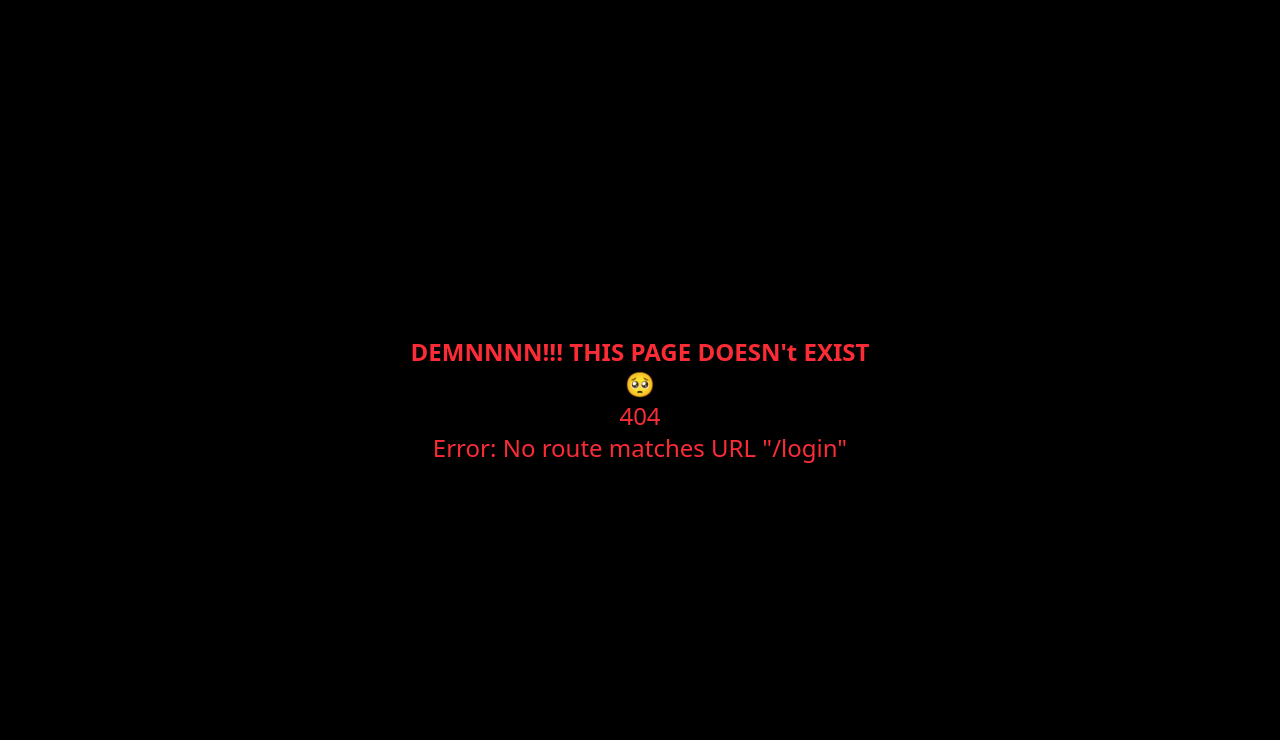
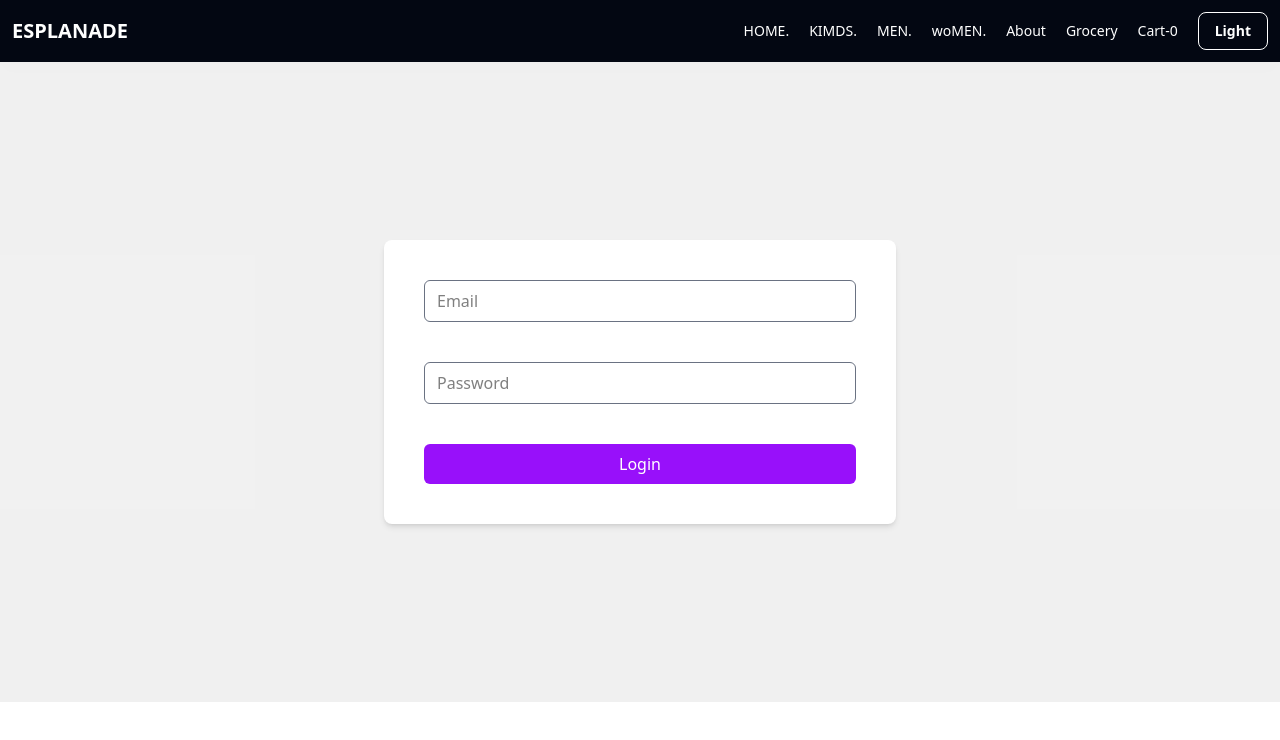
Before and after one commit to Md-Rashid-Imran/Ecomm, a React (Vite) app: page /login in a window 1280 px wide. Before the commit this address had no page. Shown: the top 740 px of the page. Built offline with nearby package versions, Linux system fonts and the light colour scheme.

Commit message:
FINAL COMMIT HOMECOMING

```diff
--- a/index.html
+++ b/index.html
@@ -2,9 +2,9 @@
 <html lang="en">
   <head>
     <meta charset="UTF-8" />
-    <link rel="icon" type="image/svg+xml" href="/vite.svg" />
+    <link rel="icon" type="image/svg+xml" href="https://png.pngtree.com/template/20190927/ourmid/pngtree-initials-letter-e-logo-vector-circle-template-image_310502.jpg" />
     <meta name="viewport" content="width=device-width, initial-scale=1.0" />
-    <title>Nigga Auction</title>
+    <title>Esplanade</title>
   </head>
   <body>
     <div id="root"></div>
--- a/package.json
+++ b/package.json
@@ -16,7 +16,8 @@
     "react": "^19.0.0",
     "react-dom": "^19.0.0",
     "react-redux": "^9.2.0",
-    "react-router-dom": "^7.2.0"
+    "react-router-dom": "^7.2.0",
+    "zod": "^3.24.2"
   },
   "devDependencies": {
     "@eslint/js": "^9.20.0",
--- /dev/null
+++ b/src/components/Login.jsx
@@ -0,0 +1,49 @@
+import { useState } from "react"
+import { z } from "zod";
+
+const loginSchema = z.object({
+    email: z.string().email('Invalid email address'),
+    password: z.string().min(6, "Password must be atleast 6 characters")
+});
+
+const Login = () => {
+    const [error, setError] = useState({});
+    const [formData, setFormData] = useState({
+        email: "",
+        password: ""
+    }); //For multiple inputs we dont have to create multiple state variables instaed we can pass an object {}(which is key-value pairs) in one state variable possibly named formData
+    //const [email, setEmail] = useState(""); //input field gets bounded with state variable 'email' using 'value={email}'
+    //const [password, setPassword] = useState("");
+    const changeHandle = (e) => {
+        const name = e.target.name;
+        const value = e.target.value;
+        setFormData({ ...formData, [name]: value }); //formData spread
+    }
+    const submitHandler = (e) => {
+        e.preventDefault(); //Prevents page from reloading I guess
+        const result = loginSchema.safeParse(formData);
+        if (!result.success) {
+            const errorField = result.error.formErrors.fieldErrors;
+            setError(errorField);
+            return; //If Error encountered we return so next line isn't reached
+        }
+        console.log(formData);
+    }
+    return (
+        <div className="flex items-center justify-center w-full h-[80vh] bg-[#f0f0f0f0]">
+            <form onSubmit={submitHandler} className="flex flex-col gap-10 bg-white p-10 rounded-lg shadow-md w-[40%]">
+                <div className="flex flex-col">
+                    <input value={formData.email} name="email" onChange={changeHandle} className="border border-gray-500 px-3 py-2 rounded-md" type="email" placeholder="Email" />
+                    <span className="text-xs text-red-600">{error && error.email}</span>
+                </div>
+                <div className="flex flex-col">
+                    <input value={formData.password} name="password" onChange={changeHandle} className="border border-gray-500 px-3 py-2 rounded-md" type="password" placeholder="Password" />
+                    <span className="text-xs text-red-600">{error && error.password}</span>
+                </div>
+                <button className="bg-purple-600 py-2 rounded-md text-white">Login</button>
+            </form>
+        </div>
+    )
+}
+
+export default Login
--- /dev/null
+++ b/src/components/Memo.jsx
@@ -0,0 +1,17 @@
+import { useState, useMemo } from "react"
+import { factorial } from "../utils/items";
+const Memo = () => {
+    const [num, setNum] = useState(0);
+    const [isDark, SetIsDark] = useState(false);
+    const cachedValue = useMemo(() => factorial(num), [num])
+  return (
+    <div className={`${isDark && "bg-gray-900 text-white"}max-w-4xl mx-auto border border-gray-500 mt-10`}>
+        <button onClick={()=> SetIsDark(!isDark)} className="bg-blue-300 m-2 px-2 py-1 rounded-md">Toggle</button>
+        <h1 className="font-bold text-2xl">Use Memo</h1>
+        <input className="border bg-gray-500 border-black" type="number" value={num} onChange={(e) => setNum(e.target.value)}/>
+        <h1>Factorial is: {cachedValue}</h1>
+    </div>
+  )
+}
+
+export default Memo
--- a/src/components/Navbar.jsx
+++ b/src/components/Navbar.jsx
@@ -12,7 +12,7 @@ export const Navbar = () => {
 
   return (
     <div className="bg-gray-950 text-white flex justify-between items-center w-full p-3 shadow-lg flex-wrap">
-      <h1 className="text-xl font-bold">ESPLANADE.COM</h1>
+      <h1 className="text-xl font-bold">ESPLANADE</h1>
       <ul className="flex items-center gap-5 text-lg sm:text-sm">
         <li className="cursor-pointer hover:text-gray-300 ">
           <Link to="/">HOME.</Link>
--- /dev/null
+++ b/src/components/Ref.jsx
@@ -0,0 +1,35 @@
+import React,{useRef, useState} from 'react'
+
+const Ref = () => {
+  const [y, setY] = useState(0);
+  let x = 0;
+  const ref = useRef(0);
+  console.log(ref);
+  console.log("re render...");
+  return (
+    <div className='max-w-4xl mx-auto border border-black mt-10'>
+      <button className='bg-blue-700 p-2 rounded-md' onClick={()=>{
+        x = x+1;
+        console.log("x = ",x);
+
+      }}>
+        Increment x
+      </button>
+      <h1 className='font-bold text-2xl'>x = {x}</h1>
+      <h1 className='font-bold text-2xl'>State Y = {y}</h1>
+      <button className='bg-blue-700 p-2 rounded-md' onClick={()=>{
+        setY(y+1);
+      }}>Increment State Y</button>
+      <h1 className='font-bold text-2xl'>Ref = {ref.current}</h1>
+      <button className='bg-blue-700 p-2 rounded-md' onClick={()=>{
+        ref.current = ref.current + 1;
+        console.log("ref value = ",ref.current);
+
+      }}>Increment Ref</button>
+      <br/>
+      <input type="text" className='border border-black' placeholder='FullName'/>
+    </div>
+  )
+}
+
+export default Ref
--- a/src/utils/items.js
+++ b/src/utils/items.js
@@ -220,3 +220,10 @@ export const items = [
     },
   },
 ];
+
+export function factorial(n) {
+  if (n === 0) {
+      return 1;  // Base case
+  }
+  return n * factorial(n - 1);
+};
```
Also changed, not shown: src/main.jsx (+7 -1 lines), 1 other file (tests, documents, lock files or other folders).
